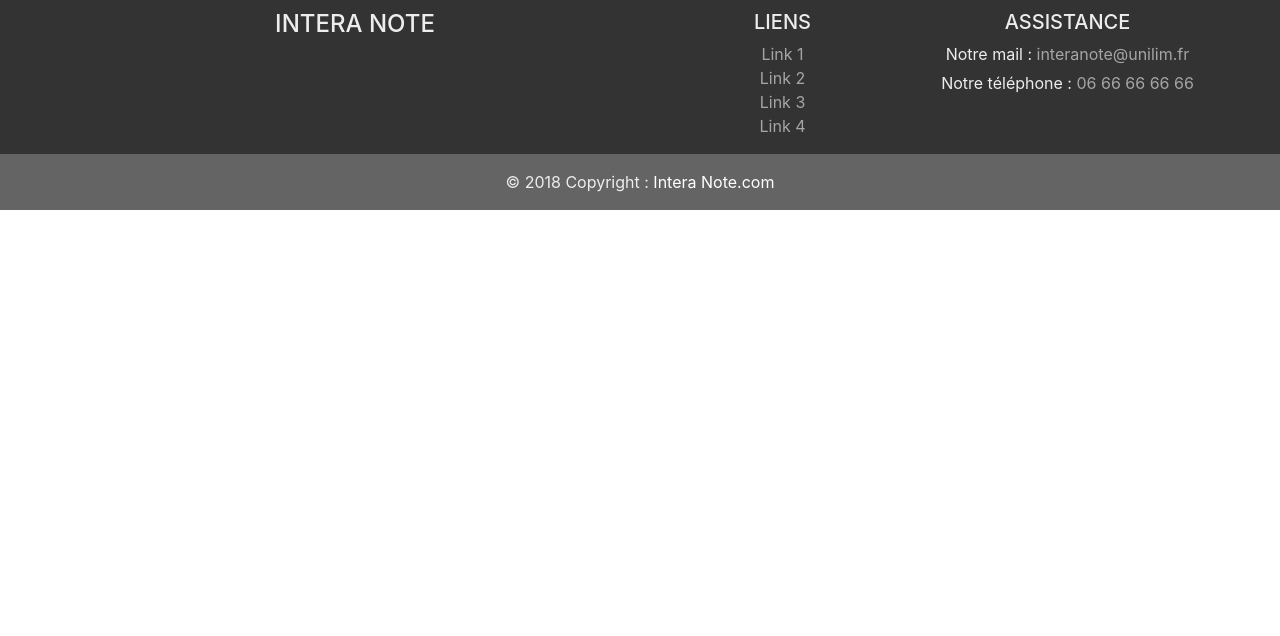
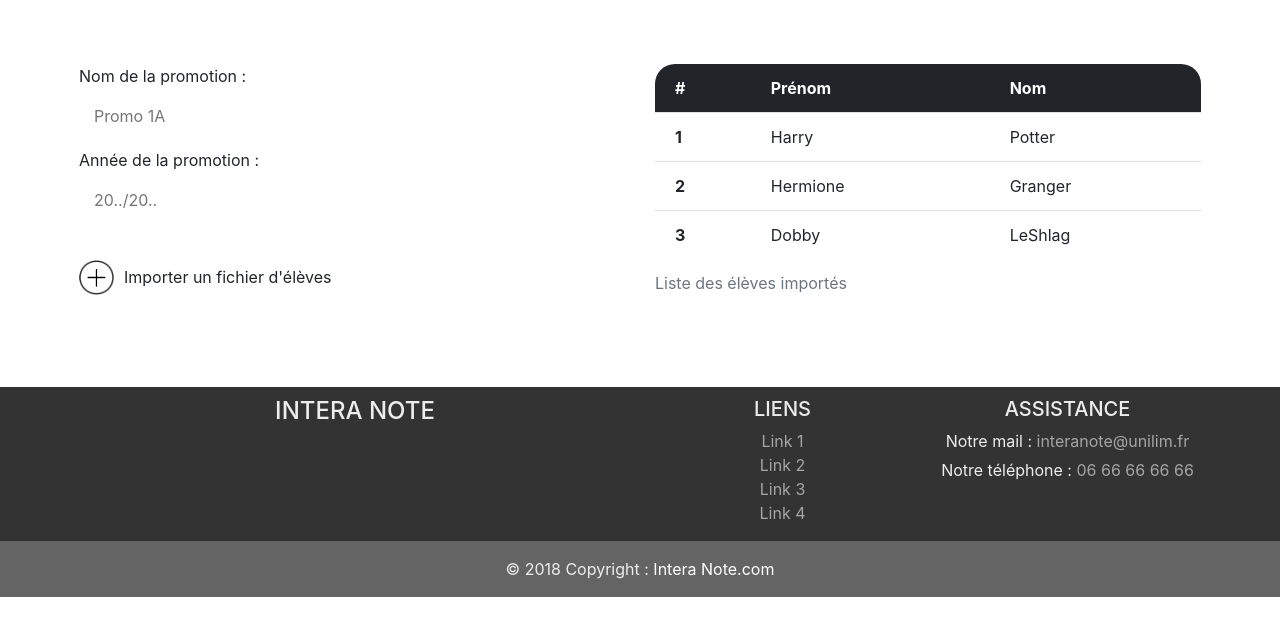
Before and after one commit to NathanLib/interaNotes, a PHP site: template interaNotes/include/pages/enseignant_creerClasse.inc.php in a window 1280 px wide. Shown: the part 84-720 px from the top of the page. Run offline with PHP 8.4, Linux system fonts and the light colour scheme; the template is opened without the code that fills it, so the values that code supplies are empty; some libraries are stand-ins or nearby versions.

Commit message:
intégration html/css créer classe

```diff
--- a/interaNotes/css/stylesheet.css
+++ b/interaNotes/css/stylesheet.css
@@ -153,7 +153,7 @@ footer .text-uppercase {
     justify-content: center;
     text-align: center;
 }
-.tictacBas a, a:visited {
+.tictacBas a, .tictacBas a:visited {
     color: #ededed !important;
 }
 
@@ -196,6 +196,48 @@ footer .text-uppercase {
     margin: 3% 0;
 }
 
+/* Page enseignant creer classe */
+.createClass {
+    margin: 5%;
+}
+.createClass input {
+    min-width: 70%;
+    border: 0;
+    border-radius: 50px;
+    padding: 8px 15px;
+}
+.importStudent p {
+    margin: 0;
+}
+.importStudent {
+    display: flex;
+    align-items: center;
+
+    margin-bottom: 10%;
+    margin-top: 5%;
+}
+.importStudent img {
+    width: 35px;
+    height: 35px;
+    margin-right: 10px;
+}
+
+.inputNameClass, .inputYearClass {
+    margin-bottom: 5%;
+}
+
+.listImportStudent {
+    display: flex;
+    flex-direction: column;
+    align-items: center;
+}
+.table .thead-dark th {
+    border : none !important;
+}
+.table td , .table th{
+    padding-left: 20px !important;
+}
+
 
 
 @media screen and (min-width: 576px) {
@@ -236,4 +278,13 @@ footer .text-uppercase {
     .contenuListeSujet {
         margin: 1% 0;
     }
+
+    /* Page enseignant creer classe */
+    .inputNameClass, .inputYearClass {
+        margin-bottom: 2%;
+    }
+    .importStudent {
+        margin-bottom: 2%;
+        margin-top: 5%;
+    }
 }
--- a/interaNotes/include/pages/enseignant_creerClasse.inc.php
+++ b/interaNotes/include/pages/enseignant_creerClasse.inc.php
@@ -0,0 +1,59 @@
+<div class="row createClass">
+    <div class="col-12 col-md-6">
+        <div class="row">
+            <div class="col-12">
+                <label>Nom de la promotion :</label>
+            </div>
+            <div class="col-8 inputNameClass">
+                <input type="text" name="" value="" placeholder="Promo 1A">
+            </div>
+        </div>
+
+        <div class="row">
+            <div class="col-12">
+                <label>Année de la promotion :</label>
+            </div>
+            <div class="col-8 inputYearClass">
+                <input type="text" name="" value="" placeholder="20../20..">
+            </div>
+        </div>
+
+        <div class="row">
+            <div class="col-12 importStudent">
+                <img class="" src="image/plus.png" alt="plus" title="plus">
+                <p>Importer un fichier d'élèves</p>
+            </div>
+        </div>
+    </div>
+
+    <div class="col-12 col-md-6 listImportStudent">
+        <table class="table table-hover">
+            <caption>Liste des élèves importés</caption>
+            <thead class="thead-dark">
+                <tr>
+                    <th scope="col" style="border-radius: 20px 0 0 0;">#</th>
+                    <th scope="col">Prénom</th>
+                    <th scope="col" style="border-radius: 0 20px 0 0;">Nom</th>
+                </tr>
+            </thead>
+            <tbody>
+                <?php // WARNING: 1 seule bloc tr à garder pour la génération en php ?>
+                <tr>
+                    <th scope="row">1</th>
+                    <td>Harry</td>
+                    <td>Potter</td>
+                </tr>
+                <tr>
+                    <th scope="row">2</th>
+                    <td>Hermione</td>
+                    <td>Granger</td>
+                </tr>
+                <tr>
+                    <th scope="row">3</th>
+                    <td>Dobby</td>
+                    <td>LeShlag</td>
+                </tr>
+            </tbody>
+        </table>
+    </div>
+</div>
--- a/interaNotes/js/main.js
+++ b/interaNotes/js/main.js
@@ -1,7 +1,7 @@
 $(document).ready(function() {
   function setHeight() {
     windowHeight = $(window).innerHeight();
-    $('.container-fluid').css('min-height', windowHeight-($('footer').height() + $('nav').height() + 21));
+    $('.container-fluid').css('min-height', windowHeight-($('footer').height() + $('nav').height() + 26));
   };
   setHeight();
 
```
Also changed, not shown: interaNotes/include/pages/prof_listeSujet.inc.php (added, +52 -0 lines).
